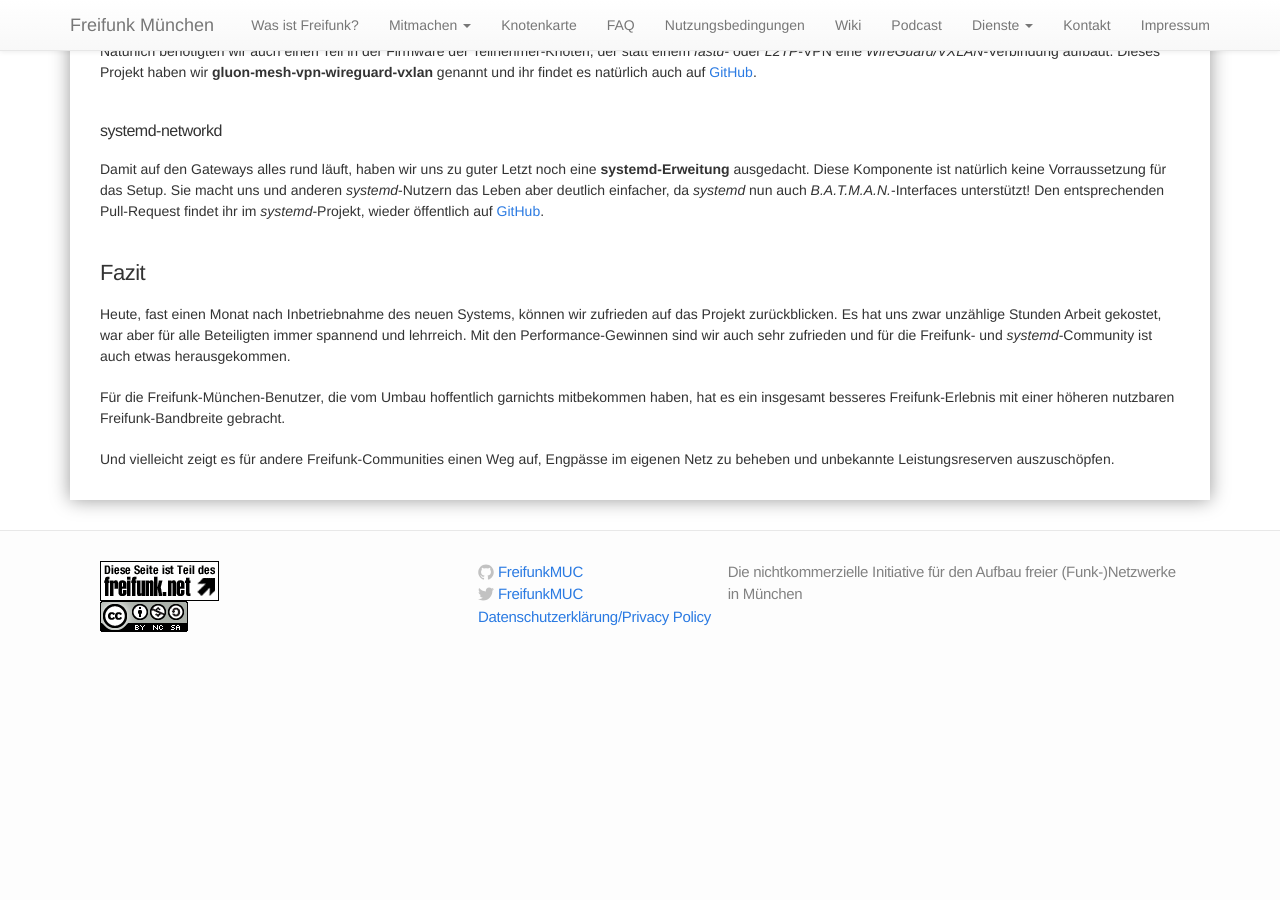
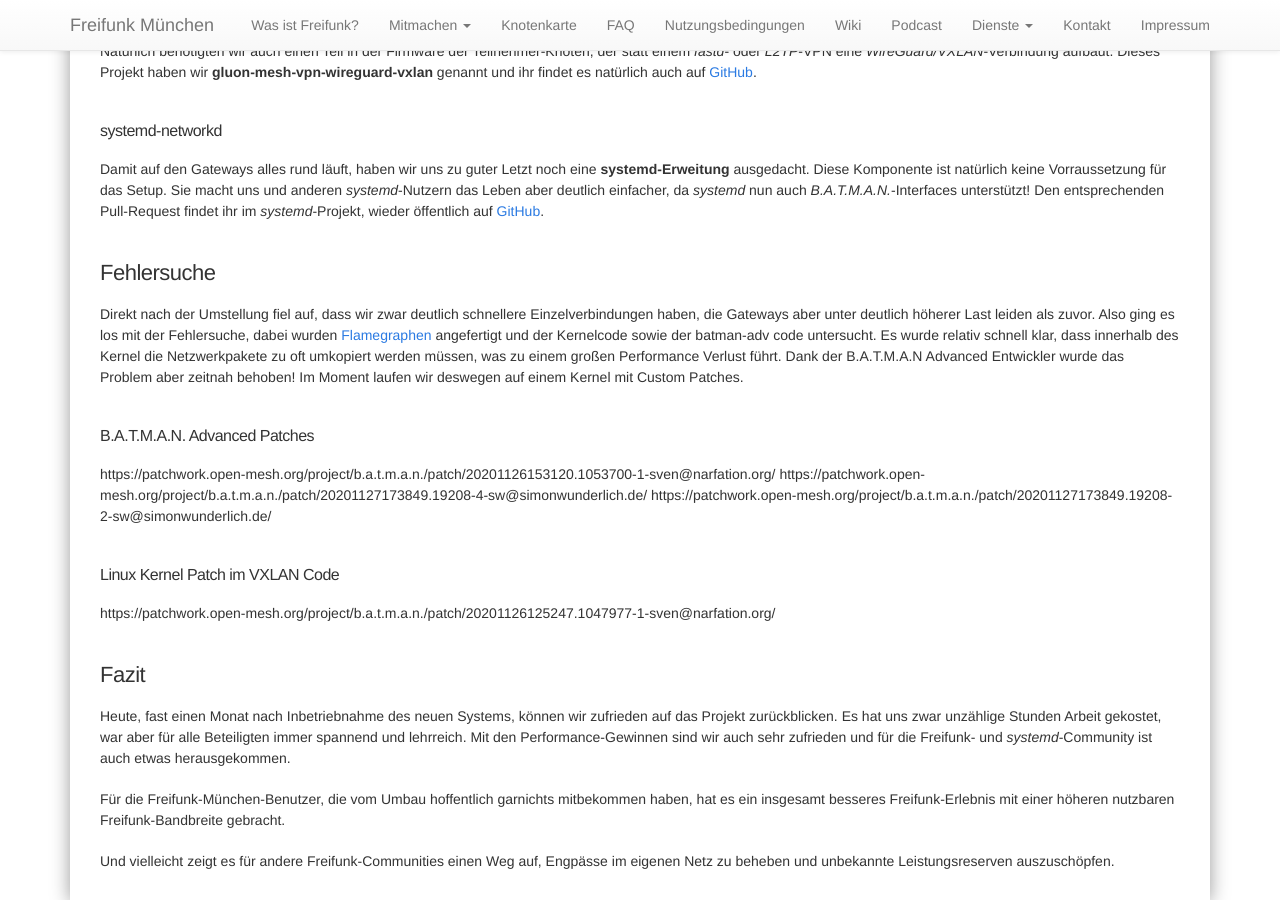
Before and after one commit to freifunkMUC/freifunkmuc.github.io, a Jekyll site: the page built from _posts/2020-12-03-wireguard-firmware.markdown, in a window 1280 px wide and 900 px high, scrolled down 1335 px. Built offline with Jekyll 4.4.1, drawn with Linux system fonts in a browser that asks for light colours; before the commit the page ends 2022 px from its top, so only the background shows below that.

Commit message:
Update 2020-12-03-wireguard-firmware.markdown

```diff
--- a/_posts/2020-12-03-wireguard-firmware.markdown
+++ b/_posts/2020-12-03-wireguard-firmware.markdown
@@ -35,6 +35,18 @@ Natürlich benötigten wir auch einen Teil in der Firmware der Teilnehmer-Knoten
 #### systemd-networkd
 Damit auf den Gateways alles rund läuft, haben wir uns zu guter Letzt noch eine **systemd-Erweitung** ausgedacht. Diese Komponente ist natürlich keine Vorraussetzung für das Setup. Sie macht uns und anderen _systemd_-Nutzern das Leben aber deutlich einfacher, da _systemd_ nun auch _B.A.T.M.A.N._-Interfaces unterstützt! Den entsprechenden Pull-Request findet ihr im _systemd_-Projekt, wieder öffentlich auf [GitHub](https://github.com/systemd/systemd/pull/17252).
 
+### Fehlersuche
+
+Direkt nach der Umstellung fiel auf, dass wir zwar deutlich schnellere Einzelverbindungen haben, die Gateways aber unter deutlich höherer Last leiden als zuvor. Also ging es los mit der Fehlersuche, dabei wurden [Flamegraphen](http://www.brendangregg.com/FlameGraphs/cpuflamegraphs.html) angefertigt und der Kernelcode sowie der batman-adv code untersucht. Es wurde relativ schnell klar, dass innerhalb des Kernel die Netzwerkpakete zu oft umkopiert werden müssen, was zu einem großen Performance Verlust führt. Dank der B.A.T.M.A.N Advanced Entwickler wurde das Problem aber zeitnah behoben! Im Moment laufen wir deswegen auf einem Kernel mit Custom Patches.
+
+#### B.A.T.M.A.N. Advanced Patches
+https://patchwork.open-mesh.org/project/b.a.t.m.a.n./patch/20201126153120.1053700-1-sven@narfation.org/
+https://patchwork.open-mesh.org/project/b.a.t.m.a.n./patch/20201127173849.19208-4-sw@simonwunderlich.de/
+https://patchwork.open-mesh.org/project/b.a.t.m.a.n./patch/20201127173849.19208-2-sw@simonwunderlich.de/
+
+#### Linux Kernel Patch im VXLAN Code
+https://patchwork.open-mesh.org/project/b.a.t.m.a.n./patch/20201126125247.1047977-1-sven@narfation.org/
+
 ### Fazit
 Heute, fast einen Monat nach Inbetriebnahme des neuen Systems, können wir zufrieden auf das Projekt zurückblicken. Es hat uns zwar unzählige Stunden Arbeit gekostet, war aber für alle Beteiligten immer spannend und lehrreich. Mit den Performance-Gewinnen sind wir auch sehr zufrieden und für die Freifunk- und _systemd_-Community ist auch etwas herausgekommen.
 
```
